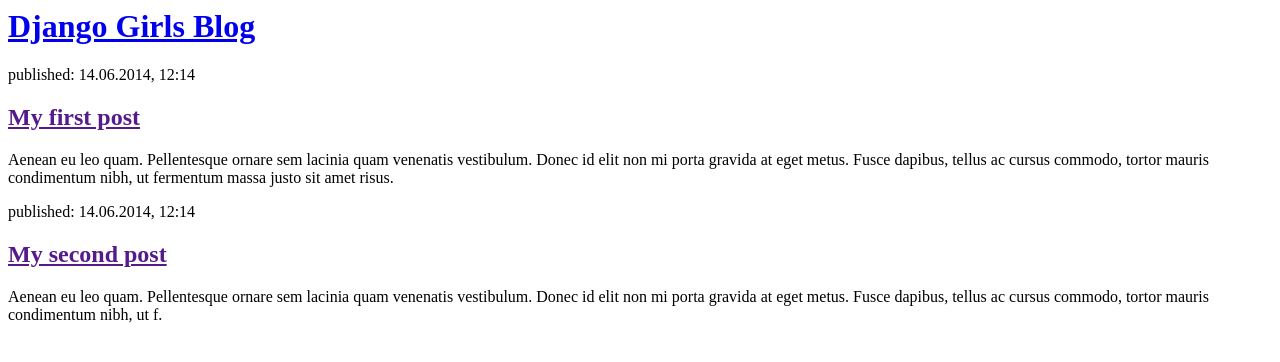
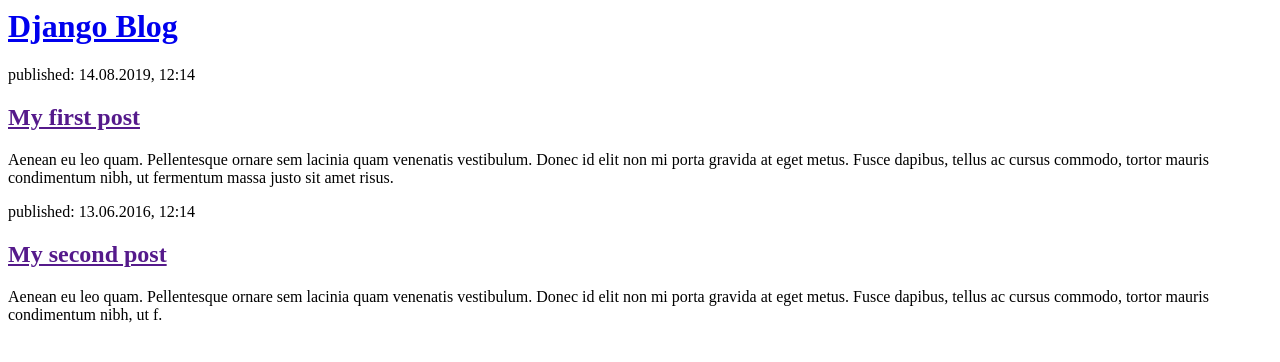
Before and after one commit to Ramakant849/my-first-blog, a Django app: page / in a window 1280 px wide. Shown: the top 362 px of the page. Run offline with Django 3.2, Linux system fonts and the light colour scheme.

Commit message:
Changed HTML for second time

```diff
--- a/blog/templates/blog/post_list.html
+++ b/blog/templates/blog/post_list.html
@@ -1,20 +1,20 @@
 <html>
     <head>
-        <title>Django Girls blog</title>
+        <title>Django blog</title>
     </head>
     <body>
         <div>
-            <h1><a href="/">Django Girls Blog</a></h1>
+            <h1><a href="/">Django Blog</a></h1>
         </div>
 
         <div>
-            <p>published: 14.06.2014, 12:14</p>
+            <p>published: 14.08.2019, 12:14</p>
             <h2><a href="">My first post</a></h2>
             <p>Aenean eu leo quam. Pellentesque ornare sem lacinia quam venenatis vestibulum. Donec id elit non mi porta gravida at eget metus. Fusce dapibus, tellus ac cursus commodo, tortor mauris condimentum nibh, ut fermentum massa justo sit amet risus.</p>
         </div>
 
         <div>
-            <p>published: 14.06.2014, 12:14</p>
+            <p>published: 13.06.2016, 12:14</p>
             <h2><a href="">My second post</a></h2>
             <p>Aenean eu leo quam. Pellentesque ornare sem lacinia quam venenatis vestibulum. Donec id elit non mi porta gravida at eget metus. Fusce dapibus, tellus ac cursus commodo, tortor mauris condimentum nibh, ut f.</p>
         </div>
```
